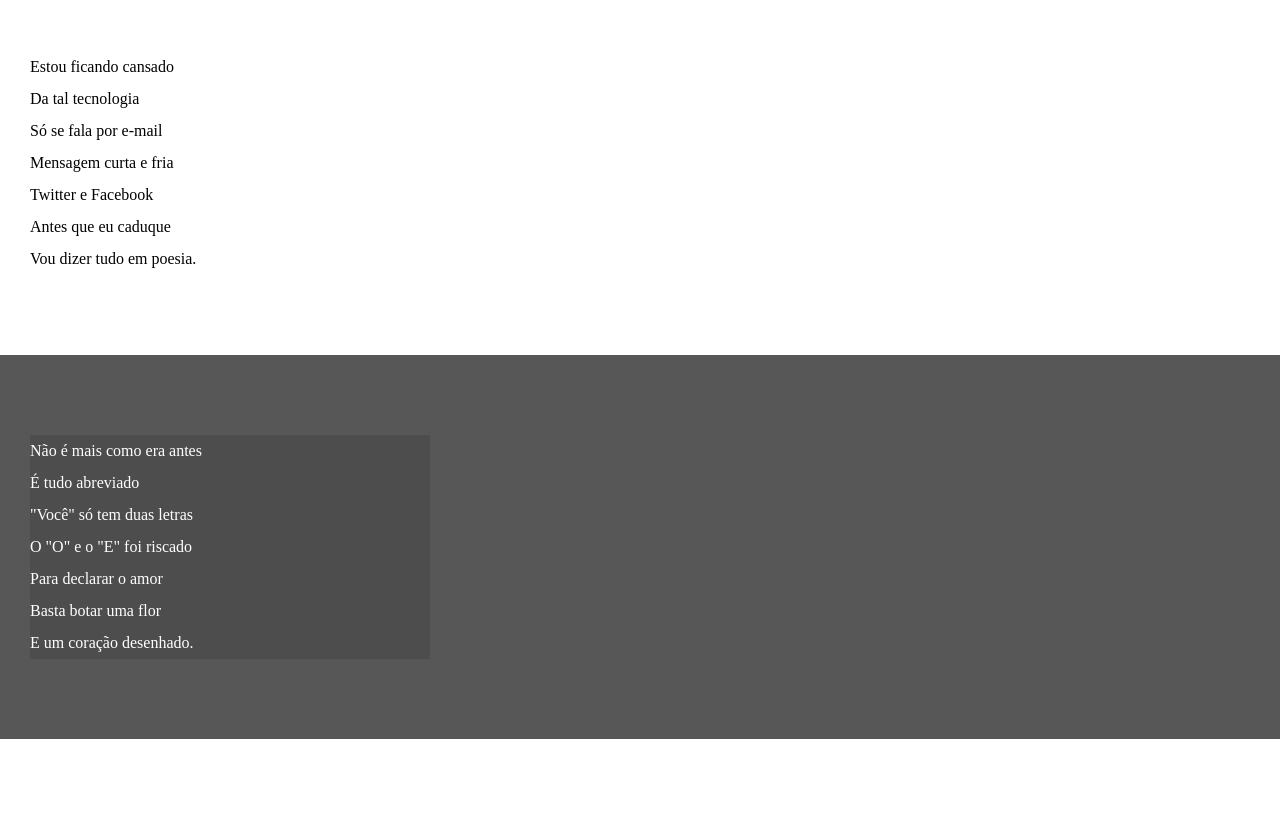
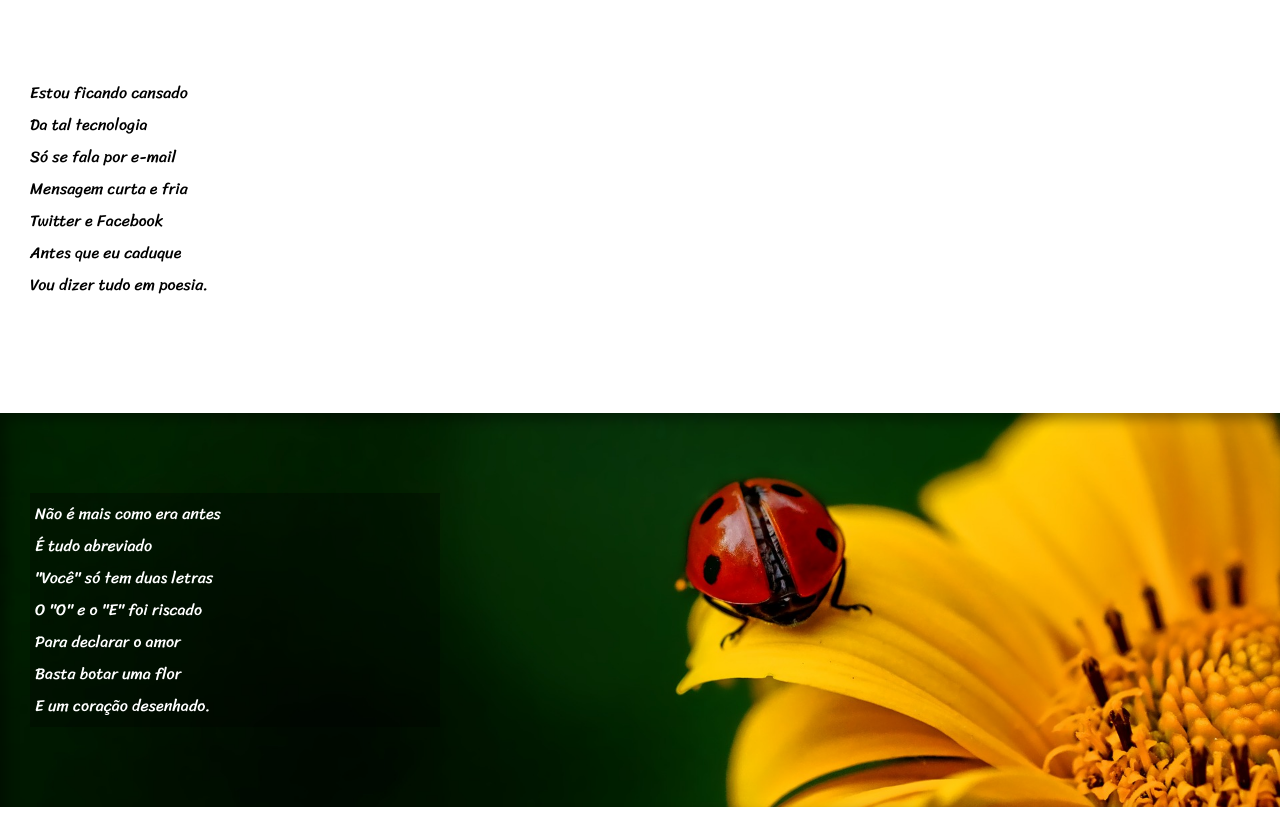
Before and after one commit to leonardolopeslr/html-css, a plain HTML site: page exercicios/desafio_cordel/index.html in a window 1280 px wide. Shown: the part 184-1000 px from the top of the page. Drawn offline with Linux system fonts and the light colour scheme.

Commit message:
desafio cordel v2

```diff
--- a/exercicios/desafio_cordel/index.html
+++ b/exercicios/desafio_cordel/index.html
@@ -30,7 +30,7 @@
             Vou dizer tudo em poesia.
     </section>
     </p>
-    <section class="imagem">
+    <section class="imagem" id="img01">
         <p>
             Não é mais como era antes <br>
             É tudo abreviado <br>
@@ -64,7 +64,7 @@
     </section>
 
 
-    <section class="imagem">
+    <section class="imagem" id="img02">
         <p>
             Tenho saudade das cartas <br>
             Escritas com a própria mão <br>
--- a/exercicios/desafio_cordel/style.css
+++ b/exercicios/desafio_cordel/style.css
@@ -1,4 +1,15 @@
 @charset "UTF-8";
+
+@import url('https://fonts.googleapis.com/css2?family=Sriracha&display=swap');
+
+@import url('https://fonts.googleapis.com/css2?family=Passion+One&display=swap');
+
+
+:root {
+    --fonte1: Verdana, Geneva, Tahoma, sans-serif;
+    --fonte2: 'Passion One', cursive;
+    --fonte3: 'Sriracha', cursive;
+}
 
 *{
     margin: 0px;
@@ -6,6 +17,7 @@
 }
 
 html, body {
+    font-family: var(--fonte1);
     min-height: 100vh;
     background-color: gray;
 }
@@ -18,7 +30,10 @@ header {
 
 header > h1 {
     padding-top: 50px;
-    font-variant: small-caps ;
+    font-size: 7vh;
+    font-variant: small-caps;
+    font-family: var(--fonte2);
+
 }
 
 header > p {
@@ -30,6 +45,12 @@ section {
     padding-bottom: 10vh;
     line-height: 2em;
     padding-left: 30px;
+    font-family: var(--fonte3);
+    font-size: 2vh;
+}
+
+section > p {
+    padding-bottom: 2em;
 }
 
 section.normal {
@@ -40,11 +61,17 @@ section.normal {
 section.imagem {
     background-color: rgb(87, 87, 87);
     color: white;
+    box-shadow: inset 6px 6px 13px 0px rgba(0, 0, 0, 0.384);
+    background-size: cover;
+    background-attachment: fixed;
 }
 
 section.imagem > p {
-    background-color: rgba(0, 0, 0, 0.116);
+    display: inline-block;
+    padding: 5px;
+    background-color: rgba(0, 0, 0, 0.3);
     width: 400px;
+    text-align: justify;
 }
 
 header a, footer a {
@@ -57,6 +84,15 @@ header a:hover, footer a:hover {
     text-decoration: underline;
 }
 
+section#img01 {
+    background-image: url(img/background001.jpg);
+    background-position: right center;
+}
+
+section#img02 {
+    background-image: url(img/background002.jpg);
+}
+
 footer {
     background-color: black;
     color: white;
```
